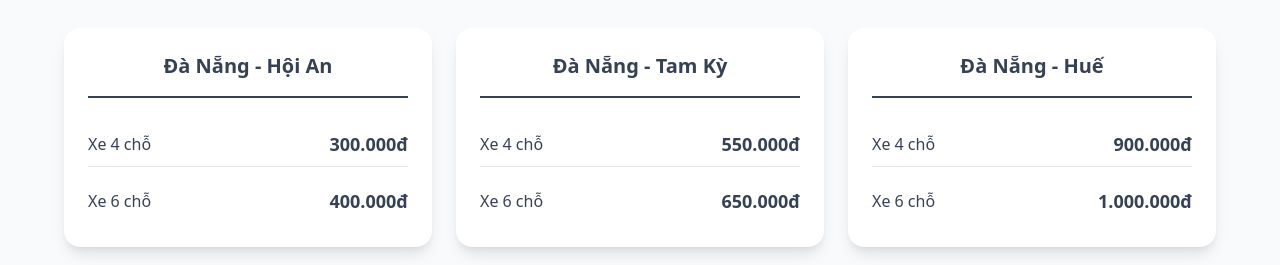
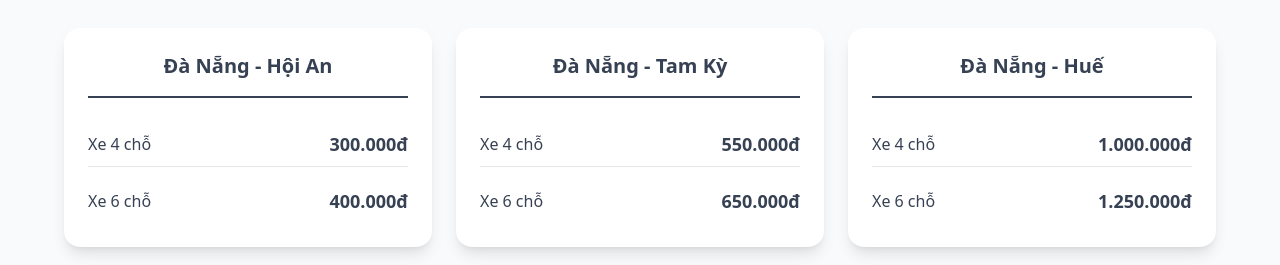
Before and after one commit to hongphuoc97/bancuuongdi, a React (Vite) app: page / in a window 1280 px wide. Shown: the part 1900-2165 px from the top of the page. Built offline with nearby package versions, Linux system fonts and the light colour scheme.

Commit message:
update service

```diff
--- a/index.html
+++ b/index.html
@@ -3,7 +3,7 @@
 <head>
     <meta charset="UTF-8">
     <link rel="icon" type="image/png" href="/bancuuongdi.png" />
-    <meta name="viewport" content="width=device-width, initial-scale=1.0" />
+    <meta name="viewport" content="width=device-width, initial-scale=1.0, maximum-scale=1.0, user-scalable=no" />
     <title>Bạn Cứ Uống, Tôi Lái - Dịch vụ lái xe an toàn tại Đà Nẵng</title>
     <!-- Preload the Poppins font family and include only the weights we need -->
     <link rel="preconnect" href="https://fonts.googleapis.com" />
--- a/src/components/Header.jsx
+++ b/src/components/Header.jsx
@@ -185,14 +185,14 @@ export const Header = ({ onBookNowClick }) => {
               </a>
             ))}
             <div className="pt-3 px-4">
-              <Button
+              {/* <Button
                 href="tel:0345421303"
                 icon={<PhoneIcon />}
                 variant="accent"
                 fullWidth={true}
               >
                 Đặt xe ngay
-              </Button>
+              </Button> */}
             </div>
           </nav>
         </div>
--- a/src/components/Services.jsx
+++ b/src/components/Services.jsx
@@ -58,8 +58,8 @@ const priceData = [
   {
     route: 'Đà Nẵng - Huế',
     prices: [
-      { type: 'Xe 4 chỗ', price: '900.000đ' },
-      { type: 'Xe 6 chỗ', price: '1.000.000đ' },
+      { type: 'Xe 4 chỗ', price: '1.000.000đ' },
+      { type: 'Xe 6 chỗ', price: '1.250.000đ' },
     ]
   },
 ];
```
